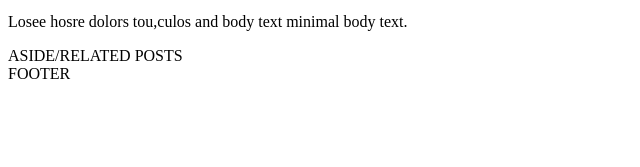
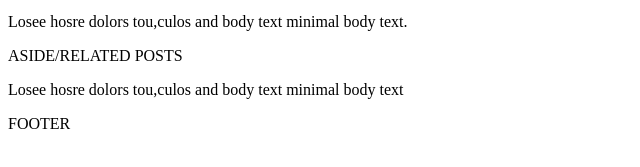
Before and after one commit to toluwaniemma30/Working-Profile, a plain HTML site: page index.html in a window 1280 px wide. Shown: the part 137-304 px from the top of the page, without its empty margins (0-640 px from the left). Drawn offline with Linux system fonts and the light colour scheme.

Commit message:
added a p tag and wrote Losee hosre dolors tou,culos and body text minimal body text

```diff
--- a/index.html
+++ b/index.html
@@ -13,6 +13,7 @@
     <div class="MAIN-ARTCILE CONTENT">MAIN-ARTICLE CONTENT</div>
     <p>Losee hosre dolors tou,culos and body text minimal body text.</p>
     <div class="ASIDE/RELATED POSTS">ASIDE/RELATED POSTS</div>
+    <p>Losee hosre dolors tou,culos and body text minimal body text</p>
     <div class="FOOTER">FOOTER</div>
 </body>
 </html>
```
